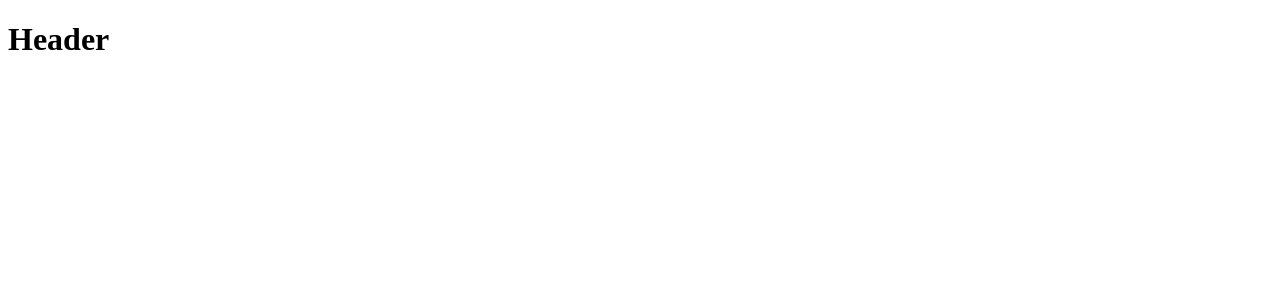
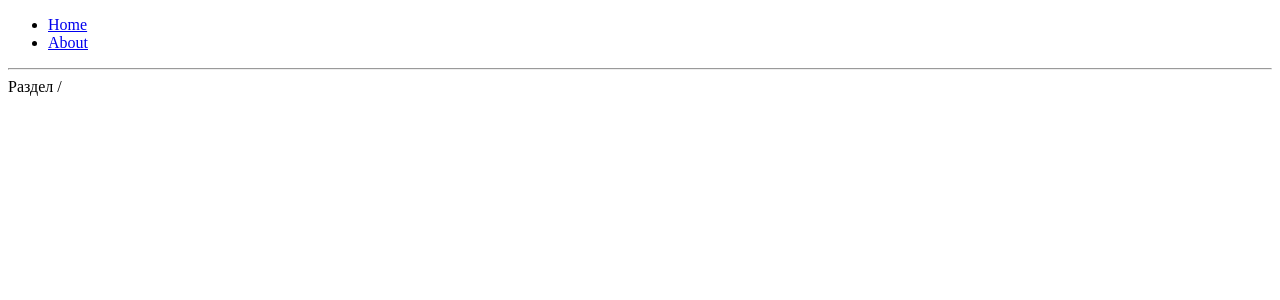
Before and after one commit to DenisDimitriy/Adverts-on-React, a React (Create React App) app: page / in a window 1280 px wide. Shown: the top 300 px of the page. Built offline with nearby package versions, Linux system fonts and the light colour scheme; the HTML template or start-up script is replaced by a standard one.

Commit message:
add router

```diff
--- a/package.json
+++ b/package.json
@@ -5,6 +5,8 @@
   "dependencies": {
     "react": "^16.2.0",
     "react-dom": "^16.2.0",
+    "react-router": "^4.2.0",
+    "react-router-dom": "^4.2.2",
     "react-scripts": "1.1.1"
   },
   "scripts": {
--- /dev/null
+++ b/src/About.js
@@ -0,0 +1,11 @@
+import React, { Component } from 'react'
+
+export default class About extends Component {
+  render() {
+    return (
+      <div>
+        <div>Раздел /about</div>
+      </div>
+    )
+  }
+}
--- a/src/App.js
+++ b/src/App.js
@@ -1,11 +1,30 @@
-import React, {Component} from 'react';
+import React, { Component } from 'react'
+import About from './About'
+import Home from './Home'
+import { BrowserRouter as Router, Route, Link } from "react-router-dom";
+
+/** Router from https://reacttraining.com/react-router/web/example/basic */
 
 export default class App extends Component{
     render() {
         return(
-            <div>
-                <h1>Header</h1>
-            </div>
+            <Router>
+                <div>
+                <ul>
+                    <li>
+                    <Link to="/">Home</Link>
+                    </li>
+                    <li>
+                    <Link to="/about">About</Link>
+                    </li>
+                </ul>
+
+                <hr />
+
+                <Route exact path="/" component={Home} />
+                <Route path="/about" component={About} />
+                </div>
+            </Router>
         )
     }
 }
--- /dev/null
+++ b/src/Home.js
@@ -0,0 +1,11 @@
+import React, { Component } from 'react'
+
+export default class Home extends Component {
+  render() {
+    return (
+      <div>
+        <div>Раздел /</div>
+      </div>
+    )
+  }
+}
```
Also changed, not shown: src/index.js (+5 -2 lines), 1 other file (tests, documents, lock files or other folders).
